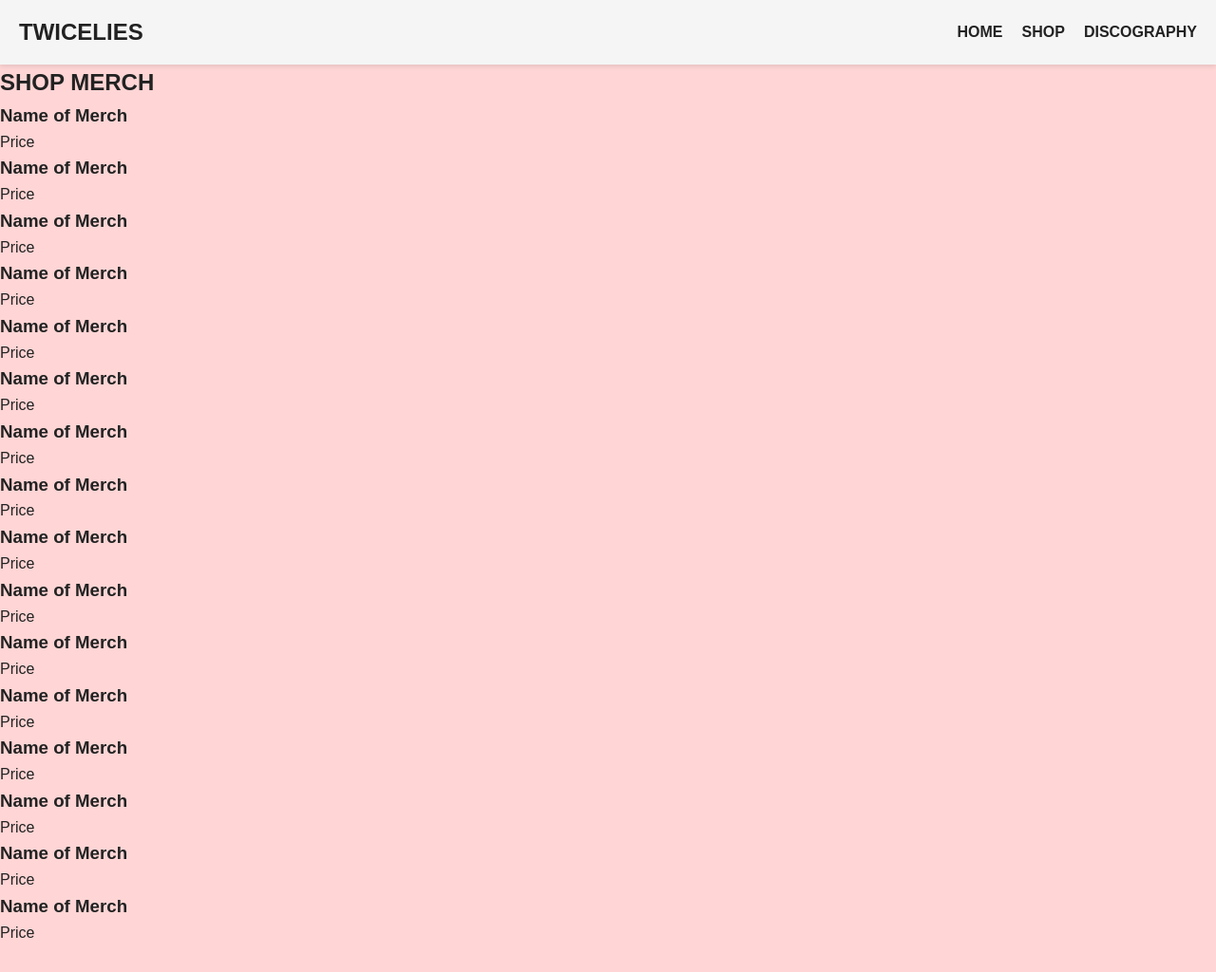
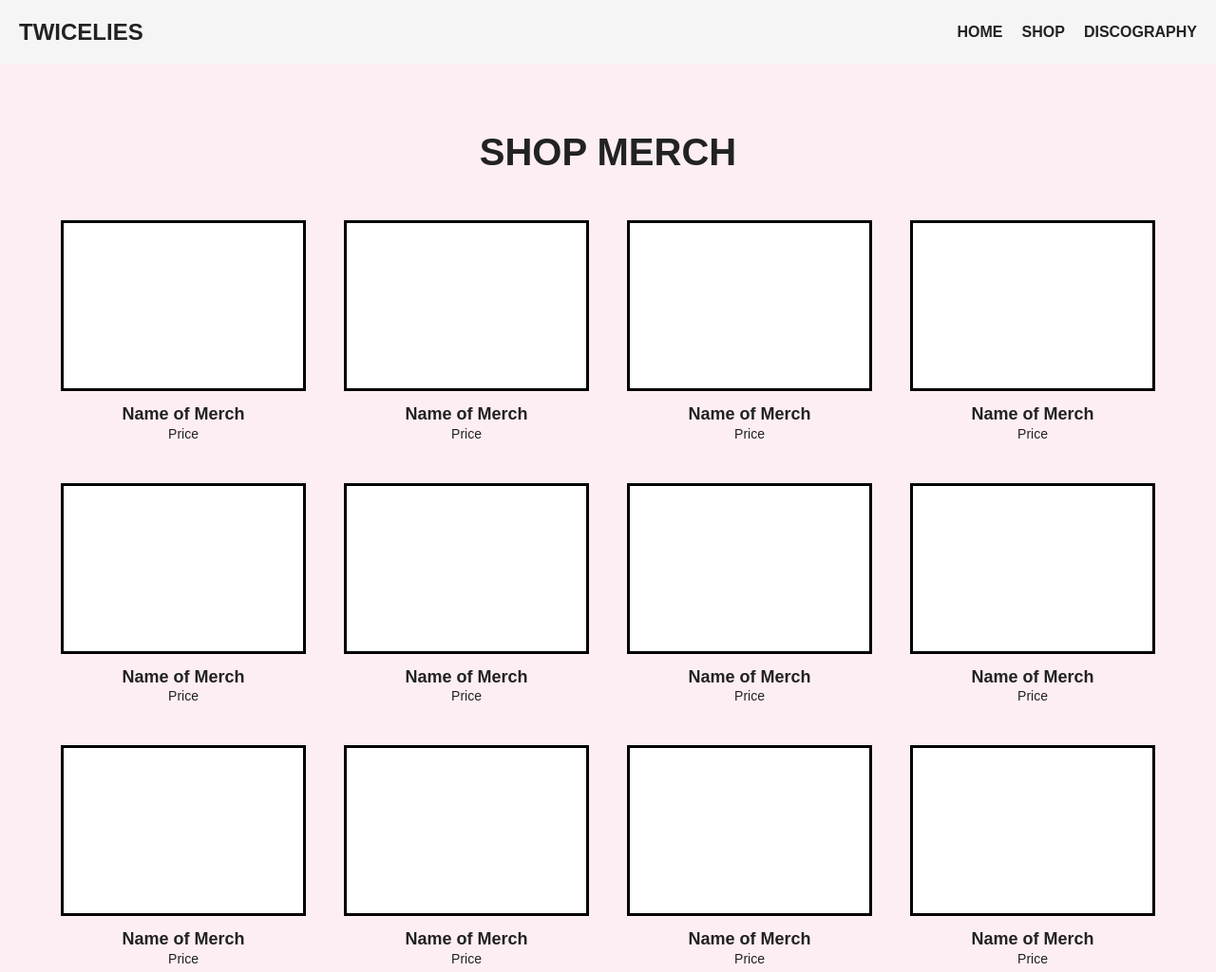
Before and after one commit to IvanObille/Twicelies, a plain HTML site: page page2.html in a window 1280 px wide. Shown: the top 1024 px of the page at 95% size. Drawn offline with Linux system fonts and the light colour scheme.

Commit message:
Add styles for shop section and merchandise grid

```diff
--- a/style.css
+++ b/style.css
@@ -220,3 +220,41 @@ footer p {
     color: #000000;
     text-decoration: none;
 }
+
+.shop-section {
+    padding: 60px 5%;
+    background-color: #fdeef4;
+}
+
+.shop-title {
+    text-align: center;
+    font-size: 40px;
+    margin-bottom: 40px;
+}
+
+.merch-grid {
+    display: grid;
+    grid-template-columns: repeat(4, 1fr);
+    gap: 40px;
+}
+
+.merch-card {
+    text-align: center;
+}
+
+.merch-img {
+    width: 100%;
+    height: 180px;
+    background: white;
+    border: 3px solid #000;
+}
+
+.merch-card h3 {
+    margin-top: 10px;
+    font-size: 18px;
+}
+
+.price {
+    font-size: 14px;
+    margin-top: -5px;
+}
```
